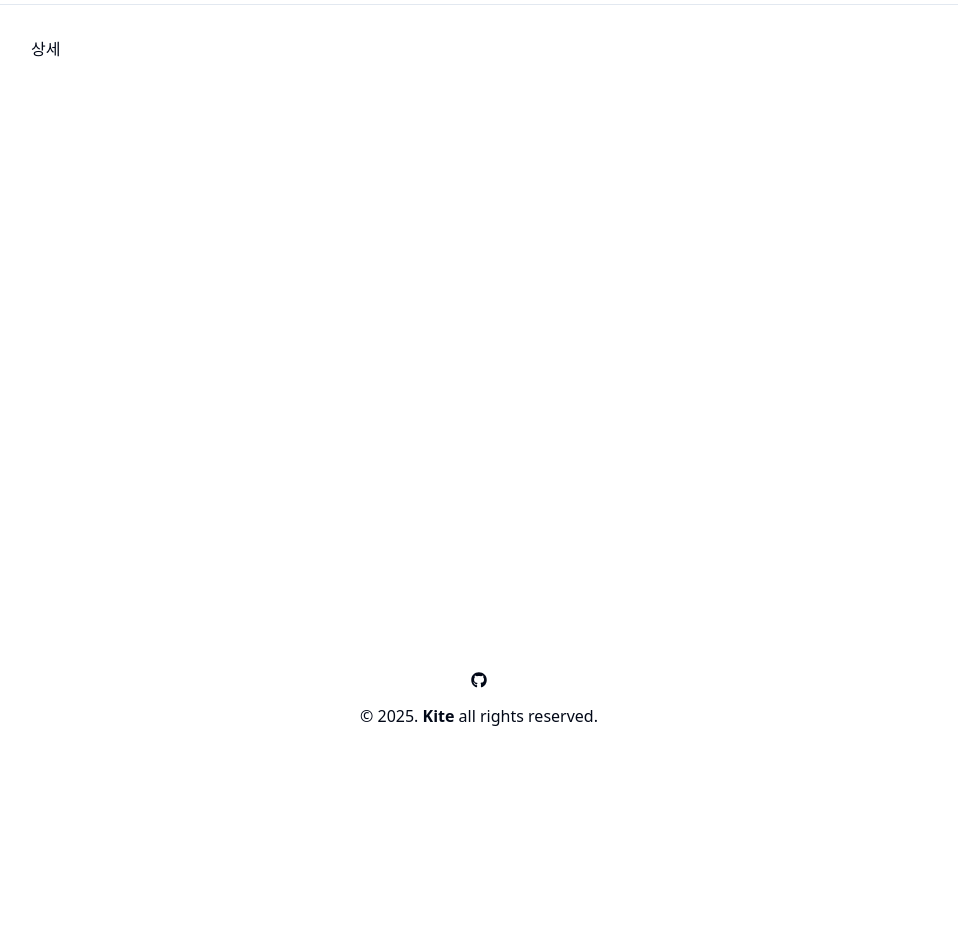
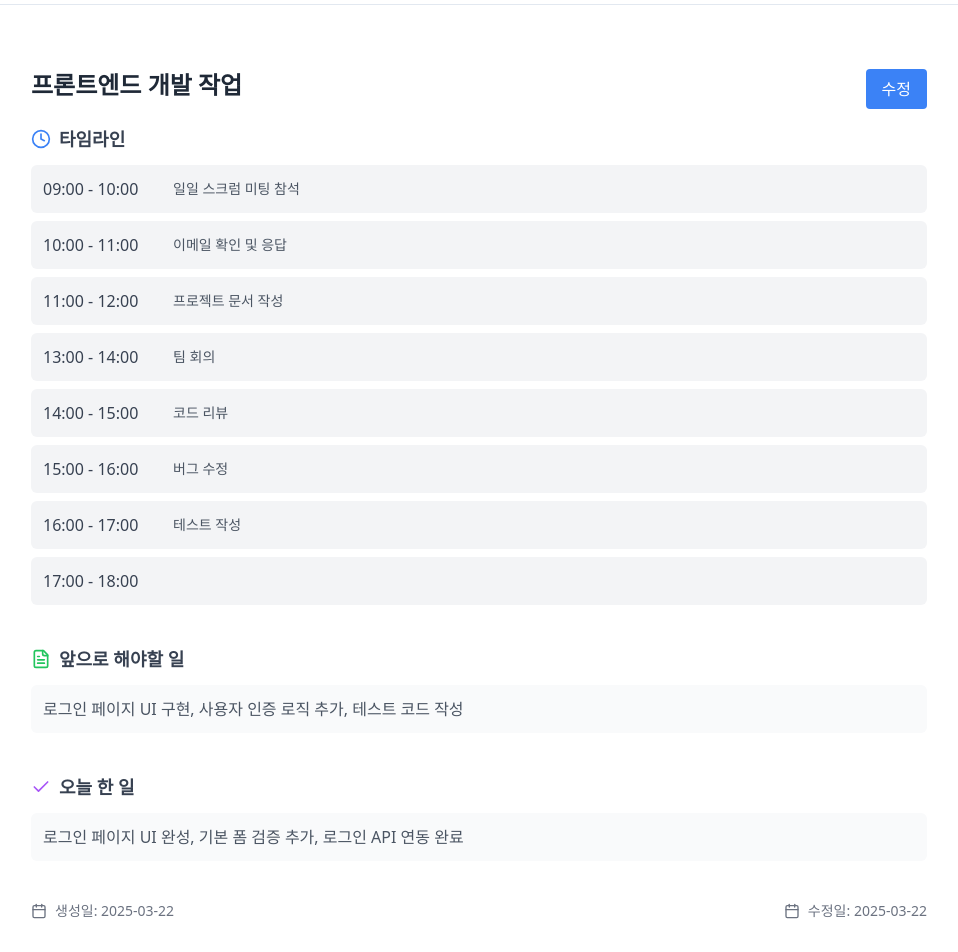
Before and after one commit to Blue-Kite/LoggyBank, a Next.js app: page /task/1 in a window 1280 px wide. Shown: the part 60-1012 px from the top of the page, without its empty margins (161-1119 px from the left). Before the commit the page ends 800 px from the top, so only its background shows below. Built offline with nearby package versions, Linux system fonts and the light colour scheme.

Commit message:
feat: 상세 페이지 구현

```diff
--- /dev/null
+++ b/app/task/[id]/edit/page.tsx
@@ -0,0 +1,3 @@
+export default function EditTask() {
+  return <div>수정</div>;
+}
--- a/app/task/[id]/page.tsx
+++ b/app/task/[id]/page.tsx
@@ -1,3 +1,89 @@
-export default function DetailTask() {
-  return <div>상세</div>;
+import { MOCK_TASK } from '@/mock/data';
+import { notFound } from 'next/navigation';
+import dayjs from 'dayjs';
+import { Clock, Calendar, FileText, Check } from 'lucide-react';
+import Link from 'next/link';
+
+export default function DetailTask({
+  params,
+}: {
+  params: { id: string | string[] };
+}) {
+  const task = MOCK_TASK.find((task) => task.id === params.id);
+
+  if (!task) {
+    return notFound();
+  }
+
+  return (
+    <div className="flex flex-col flex-grow gap-4 w-full max-w-4xl mx-auto py-8 bg-white">
+      {/* Task Title */}
+      <section className="flex justify-between">
+        <h1 className="text-2xl font-bold text-gray-800">{task.title}</h1>
+        <Link
+          href={`/task/${params.id}/edit`}
+          className="py-2 px-4 bg-blue-500 text-white rounded hover:bg-blue-600 transition-colors"
+        >
+          수정
+        </Link>
+      </section>
+
+      {/* Timeline Section */}
+      <section className="mb-6">
+        <h2 className="text-lg font-semibold text-gray-700 mb-3 flex items-center gap-2">
+          <Clock className=" text-blue-500" size={20} />
+          타임라인
+        </h2>
+        <div className="space-y-2">
+          {task.timeline.map((block, index) => (
+            <div
+              key={index}
+              className="bg-gray-100 p-3 rounded-md flex items-center gap-5"
+            >
+              <span className="font-medium text-gray-700 w-[110px]">
+                {block.startTime} - {block.endTime}
+              </span>
+              {block.description && (
+                <p className="text-sm text-gray-600">{block.description}</p>
+              )}
+            </div>
+          ))}
+        </div>
+      </section>
+
+      {/* Todo Description */}
+      <section className="mb-6">
+        <h2 className="text-lg font-semibold text-gray-700 mb-3 flex items-center gap-2">
+          <FileText className="text-green-500" size={20} />
+          앞으로 해야할 일
+        </h2>
+        <p className="text-gray-600 bg-gray-50 p-3 rounded-md">
+          {task.todoDescription}
+        </p>
+      </section>
+
+      {/* Done Description */}
+      <section className="mb-6">
+        <h2 className="text-lg font-semibold text-gray-700 mb-3 flex items-center gap-2">
+          <Check className=" text-purple-500" size={20} />
+          오늘 한 일
+        </h2>
+        <p className="text-gray-600 bg-gray-50 p-3 rounded-md">
+          {task.doneDescription}
+        </p>
+      </section>
+
+      {/* Metadata */}
+      <section className="flex justify-between text-sm text-gray-500">
+        <div className="flex items-center">
+          <Calendar className="mr-2" size={16} />
+          <span>생성일: {dayjs(task.createdAt).format('YYYY-MM-DD')}</span>
+        </div>
+        <div className="flex items-center">
+          <Calendar className="mr-2" size={16} />
+          <span>수정일: {dayjs(task.updatedAt).format('YYYY-MM-DD')}</span>
+        </div>
+      </section>
+    </div>
+  );
 }
--- a/components/header.tsx
+++ b/components/header.tsx
@@ -1,7 +1,11 @@
+import Link from 'next/link';
+
 export default function Header() {
   return (
     <header className="border-b flex items-center justify-center px-6 py-4">
-      <h1 className="text-2xl font-bold">LoggyBank</h1>
+      <Link href="/" className="cursor-pointer">
+        <h1 className="text-2xl font-bold">LoggyBank</h1>
+      </Link>
     </header>
   );
 }
```
